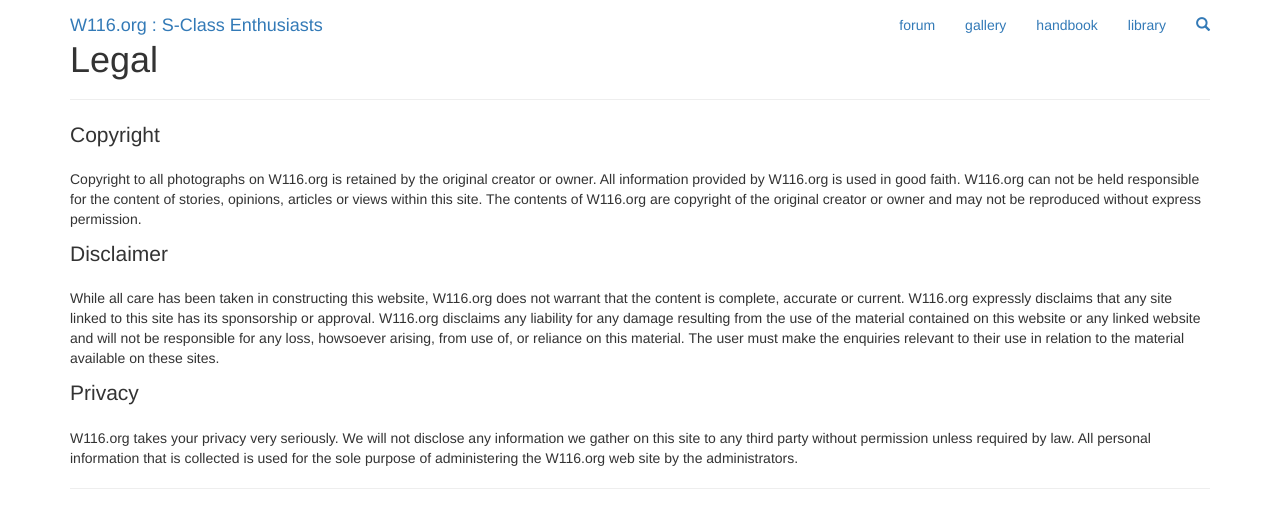
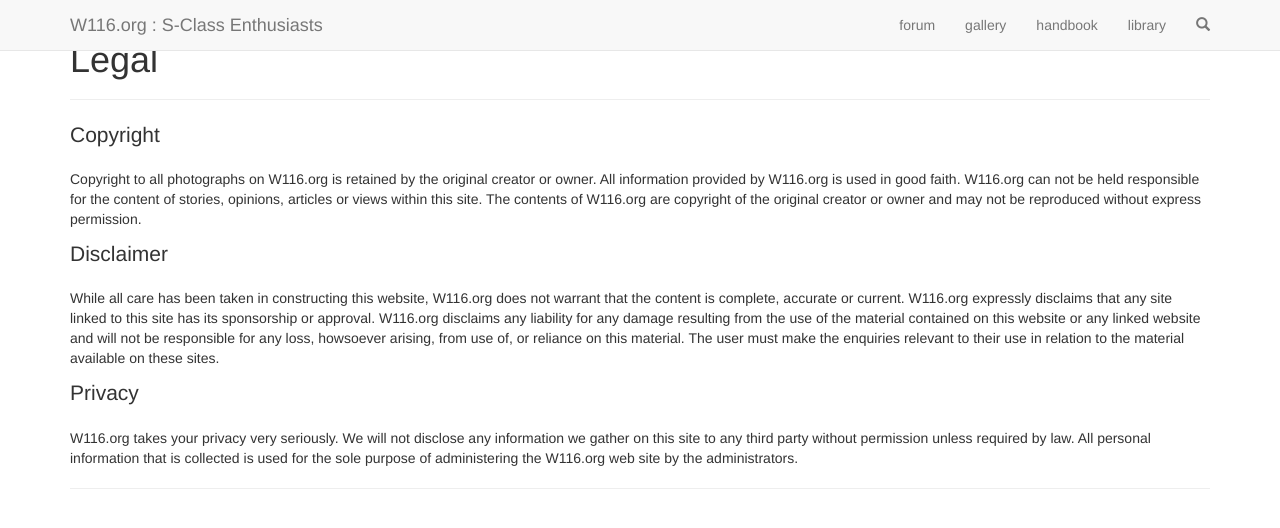
Before and after one commit to W116org/w116org.github.io, a Jekyll site: the page built from legal.html, in a window 1280 px wide. Shown: the top 528 px of the page. Built offline with Jekyll 4.4.1, drawn with Linux system fonts in a browser that asks for light colours; nearby versions of some CDN libraries; comment, search, counter and statistics services are not loaded.

Commit message:
Update navbar.html

```diff
--- a/_includes/navbar.html
+++ b/_includes/navbar.html
@@ -1,4 +1,4 @@
-     <nav class="navbar navbar-fixed-top">
+     <nav class="navbar navbar-fixed-top navbar-default">
  <div class="container">
   <div class="navbar-header">
 <a href="/" class="navbar-brand">W116.org : S-Class Enthusiasts</a>
```
